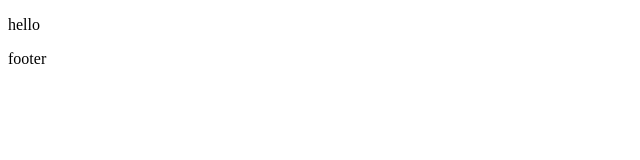
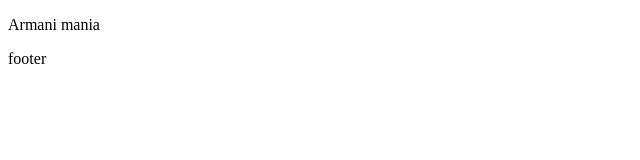
Before and after one commit to KristinaRud/test-git-collab, a plain HTML site: page index.html in a window 1280 px wide. Shown: the full height of the page, 0-640 px from the left. Drawn offline with Linux system fonts and the light colour scheme.

Commit message:
add Armani

```diff
--- a/index.html
+++ b/index.html
@@ -7,7 +7,7 @@
     <title>Document</title>
 </head>
 <body>
-<p>hello</p>
+<p>Armani mania</p>
    <footer>footer</footer>
 </body>
 </html>
```
